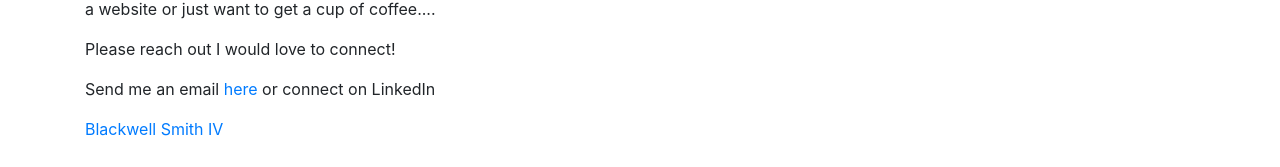
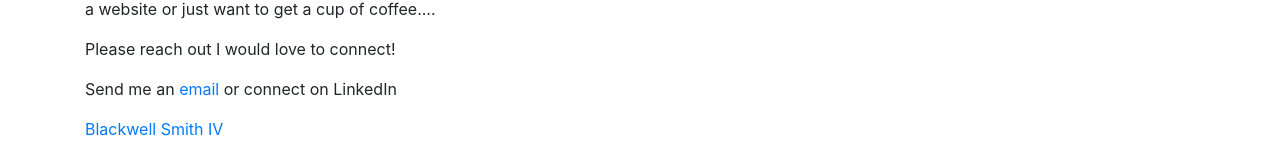
Before and after one commit to blackwellsmith/my-portofolio, a React (Create React App) app: page /about in a window 1280 px wide. Shown: the part 482-649 px from the top of the page. Built offline with nearby package versions, Linux system fonts and the light colour scheme.

Commit message:
Change email links to something mor modern

```diff
--- a/src/About.js
+++ b/src/About.js
@@ -15,7 +15,7 @@ export const About = () => {
                Currently I am available for Software Developer positions in the Chattanooga area and would love to work remotely.
                If you have a position available, interested in a website or just want to get a cup of coffee....</p>
             <p>Please reach out I would love to connect!</p>
-            <p>Send me an email <a HREF="mailto:blackwellsmithiv@gmail.com">here</a> or connect on LinkedIn</p>
+            <p>Send me an <a HREF="mailto:blackwellsmithiv@gmail.com">email</a> or connect on LinkedIn</p>
             <p><div class="LI-profile-badge"  data-version="v1" data-size="medium" data-locale="en_US" data-type="horizontal" data-theme="light" data-vanity="blackwell-smith-iv-734414125"><a class="LI-simple-link" href='https://www.linkedin.com/in/blackwell-smith-iv-734414125?trk=profile-badge'>Blackwell Smith IV</a></div></p>
         </div>
     )
--- a/src/Resume.js
+++ b/src/Resume.js
@@ -7,7 +7,7 @@ export const Resume = () => {
             <br></br>
               <div><h2>Blackwell Smith</h2></div>
             <hr/>
-            <p>Send me an email <a HREF="mailto:blackwellsmithiv@gmail.com">here</a> if you are interested in seeing a resume.</p>
+            <p>Send me an <a HREF="mailto:blackwellsmithiv@gmail.com">email</a> if you are interested in seeing a resume.</p>
             <p></p>
         </div>
     )
```
